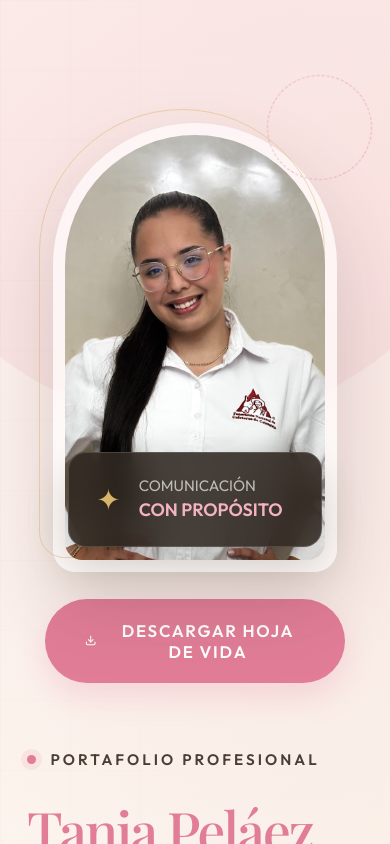
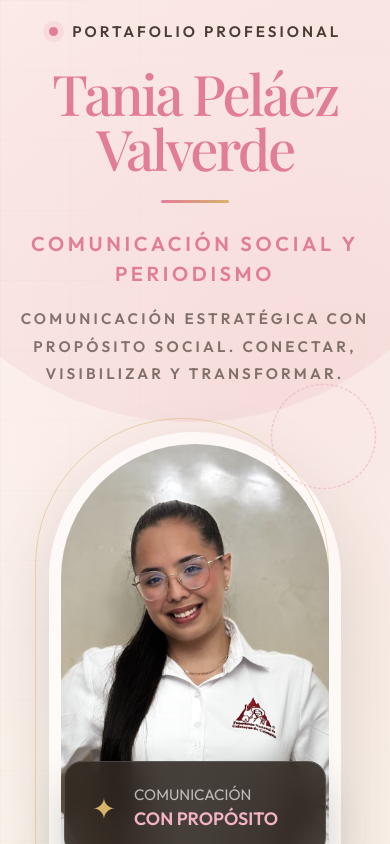
Before and after one commit to rckt-workspace/taniaPortafolio, a React (Vite) app in the folder portafolio-react/: page / in a window 390 px wide. Shown: the top 844 px of the page. Built offline with nearby package versions, Linux system fonts and the light colour scheme.

Commit message:
mejoras del home

```diff
--- a/portafolio-react/src/pages/Home.jsx
+++ b/portafolio-react/src/pages/Home.jsx
@@ -176,7 +176,7 @@ export default function Home() {
         <div className={`${styles.blob} ${styles.b2}`} />
         <div className={styles.heroGridPattern} />
 
-        <div className={styles.heroText}>
+        <div className={styles.heroHeading}>
           <div className={styles.heroTopLabel}>
             <span className={styles.heroTopDot} />
             Portafolio profesional
@@ -202,6 +202,9 @@ export default function Home() {
             Conectar, visibilizar y transformar.
           </p>
 
+        </div>
+
+        <div className={styles.heroText}>
           <div className={styles.heroPerfil}>
             <div className={styles.heroPerfilHeading}>
               <div>
--- a/portafolio-react/src/pages/Home.module.css
+++ b/portafolio-react/src/pages/Home.module.css
@@ -116,6 +116,10 @@
   min-width: 0;
   position: relative;
   z-index: 3;
+  display: flex;
+  flex-direction: column;
+  align-items: center;
+  text-align: center;
   padding: 1.5rem 3rem 0 max(3rem, calc((100vw - 1180px) / 2));
   box-sizing: border-box;
   opacity: 0;
@@ -134,6 +138,24 @@
   font-weight: 800;
   letter-spacing: 0.2em;
   text-transform: uppercase;
+  margin-left: auto;
+  margin-right: auto;
+  justify-content: center;
+  text-align: center;
+  margin-left: auto;
+  margin-right: auto;
+  justify-content: center;
+  text-align: center;
+}
+
+.heroName,
+.heroMainName,
+.heroSubtitle,
+.heroEyebrow {
+  width: 100%;
+  margin-left: auto;
+  margin-right: auto;
+  text-align: center;
 }
 
 .heroTopDot {
@@ -145,7 +167,8 @@
 }
 
 .heroName {
-  margin: 0 0 1.3rem;
+  width: 100%;
+  text-align: center;
 }
 
 /* Aproximadamente 20 % menor que el tamaño anterior. */
@@ -153,16 +176,22 @@
   display: block;
   color: var(--rose);
   font-family: 'Playfair Display', serif;
-  font-size: clamp(2.8rem, 4.8vw, 4.8rem);
+  font-size: clamp(2rem, 4vw, 4.2rem);
   font-weight: 500;
   line-height: 0.98;
   letter-spacing: -0.045em;
+  white-space: nowrap;
+  width: 100%;
+  text-align: center;
+
 }
 
 .heroBar {
   width: 68px;
   height: 3px;
   margin-bottom: 1.3rem;
+  margin-left: auto;
+  margin-right: auto;
   border-radius: 999px;
   background: linear-gradient(
     90deg,
@@ -178,7 +207,13 @@
   font-weight: 900;
   letter-spacing: 0.18em;
   line-height: 1.5;
+  text-align: center;
   text-transform: uppercase;
+  width: 100%;
+  margin-left: auto;
+  margin-right: auto;
+  text-align: center;
+
 }
 
 .heroEyebrow {
@@ -189,7 +224,12 @@
   font-weight: 800;
   letter-spacing: 0.21em;
   line-height: 1.8;
+  text-align: center;
   text-transform: uppercase;
+  width: 100%;
+  margin-left: auto;
+  margin-right: auto;
+  text-align: center;
 }
 
 .heroPerfil {
@@ -332,7 +372,7 @@
   align-items: center;
   justify-content: flex-start;
   gap: 1.2rem;
-  padding: 1.2rem max(2rem, calc((100vw - 1180px) / 2)) 0 1rem;
+  padding: 1.5rem max(2rem, calc((100vw - 1180px) / 2)) 0 1rem;
   box-sizing: border-box;
   opacity: 0;
   transform: translateX(45px);
@@ -343,6 +383,7 @@
   width: min(82%, 450px);
   height: clamp(500px, 66vh, 585px);
   position: relative;
+  margin-top: 410px;
   padding: 12px;
   border-radius: 220px 220px 35px 35px;
   background: rgba(255, 255, 255, 0.64);
@@ -424,6 +465,7 @@
   z-index: 4;
   top: 2%;
   left: 2%;
+   top: 440px;
   display: flex;
   flex-direction: column;
   gap: 0.5rem;
@@ -1600,6 +1642,7 @@ a.contactCard:hover .contactArrow {
 
   .heroMainName {
     font-size: clamp(2.5rem, 12vw, 4rem);
+    white-space: normal;
   }
 
   .heroSubtitle {
@@ -1758,3 +1801,198 @@ a.contactCard:hover .contactArrow {
     transition: none;
   }
 }
+
+/* =========================================================
+   AJUSTE FINAL DE LA PORTADA
+   Fila 1: encabezado centrado a todo el ancho.
+   Fila 2: perfil a la izquierda e imagen a la derecha.
+========================================================= */
+
+.hero {
+  grid-template-columns:
+    minmax(0, 1.05fr)
+    minmax(400px, 0.95fr);
+  grid-template-areas:
+    "heading heading"
+    "content photo";
+  align-items: start;
+  column-gap: 0;
+  row-gap: 2rem;
+  padding: 1.5rem 0 4.5rem;
+}
+
+.heroHeading {
+  grid-area: heading;
+  width: min(calc(100% - 3rem), 1500px);
+  position: relative;
+  z-index: 3;
+  justify-self: center;
+  display: flex;
+  flex-direction: column;
+  align-items: center;
+  justify-content: center;
+  margin: 0 auto;
+  padding: 0 2rem;
+  box-sizing: border-box;
+  text-align: center;
+  opacity: 0;
+  transform: translateY(-18px);
+  animation: showHeroHeading 0.9s 0.1s forwards;
+}
+
+.heroText {
+  grid-area: content;
+  padding: 0 3rem 0 max(3rem, calc((100vw - 1180px) / 2));
+}
+
+.heroPhoto {
+  grid-area: photo;
+  padding: 0 max(2rem, calc((100vw - 1180px) / 2)) 0 1rem;
+}
+
+.heroTopLabel {
+  margin: 0 auto 1.1rem;
+  justify-content: center;
+  text-align: center;
+}
+
+.heroName {
+  width: 100%;
+  margin: 0 0 1.1rem;
+  text-align: center;
+}
+
+.heroMainName {
+  width: 100%;
+  font-size: clamp(3rem, 5vw, 5.8rem);
+  line-height: 0.98;
+  text-align: center;
+  white-space: nowrap;
+}
+
+.heroBar {
+  margin: 0 auto 1.15rem;
+}
+
+.heroSubtitle {
+  width: 100%;
+  margin: 0 0 0.7rem;
+  font-size: clamp(0.9rem, 1.35vw, 1.25rem);
+  text-align: center;
+}
+
+.heroEyebrow {
+  width: min(100%, 1050px);
+  max-width: none;
+  margin: 0 auto;
+  text-align: center;
+}
+
+.heroPerfil {
+  margin-top: 0;
+}
+
+.heroFrame {
+  margin-top: 0;
+}
+
+.heroPhotoDecoration {
+  top: 0.75rem;
+  left: 0.5rem;
+}
+
+@keyframes showHeroHeading {
+  to {
+    opacity: 1;
+    transform: translateY(0);
+  }
+}
+
+@media (max-width: 1150px) {
+  .hero {
+    grid-template-columns:
+      minmax(0, 1fr)
+      minmax(360px, 0.8fr);
+    grid-template-areas:
+      "heading heading"
+      "content photo";
+    padding: 1.4rem 0 4rem;
+  }
+
+  .heroHeading {
+    width: min(calc(100% - 2rem), 1200px);
+    padding: 0 1.5rem;
+  }
+
+  .heroText {
+    padding: 0 2rem 0 3rem;
+  }
+
+  .heroPhoto {
+    padding: 0 2rem 0 0;
+  }
+}
+
+@media (max-width: 950px) {
+  .hero {
+    grid-template-columns: 1fr;
+    grid-template-areas:
+      "heading"
+      "photo"
+      "content";
+    row-gap: 2rem;
+    padding: 1.5rem 0 0;
+  }
+
+  .heroHeading {
+    width: min(calc(100% - 1.5rem), 850px);
+    padding: 0 1rem;
+  }
+
+  .heroPhoto {
+    order: initial;
+    padding: 0 1rem;
+  }
+
+  .heroText {
+    padding: 2rem 2rem 6rem;
+  }
+}
+
+@media (max-width: 720px) {
+  .heroHeading {
+    width: 100%;
+    padding: 0 1.2rem;
+  }
+
+  .heroMainName {
+    font-size: clamp(2.5rem, 12vw, 4rem);
+    white-space: normal;
+  }
+}
+
+@media (max-width: 520px) {
+  .hero {
+    padding-top: 1rem;
+  }
+
+  .heroHeading {
+    padding: 0 0.9rem;
+  }
+
+  .heroText {
+    padding: 1.5rem 1.2rem 5rem;
+  }
+
+  .heroPhoto {
+    padding: 0 0.75rem;
+  }
+}
+
+@media (prefers-reduced-motion: reduce) {
+  .heroHeading {
+    opacity: 1;
+    transform: none;
+    animation: none;
+  }
+}
```
Also changed, not shown: 1 other file (tests, documents, lock files or other folders).
